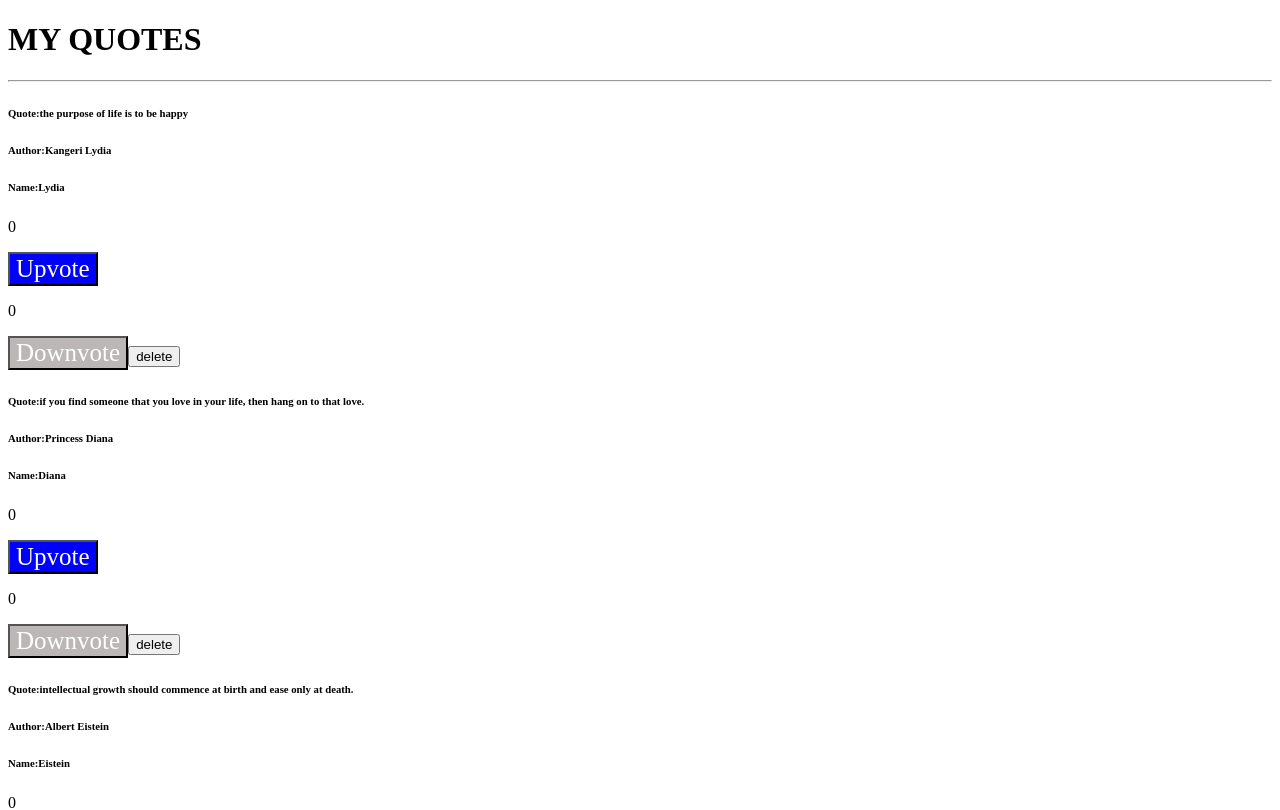
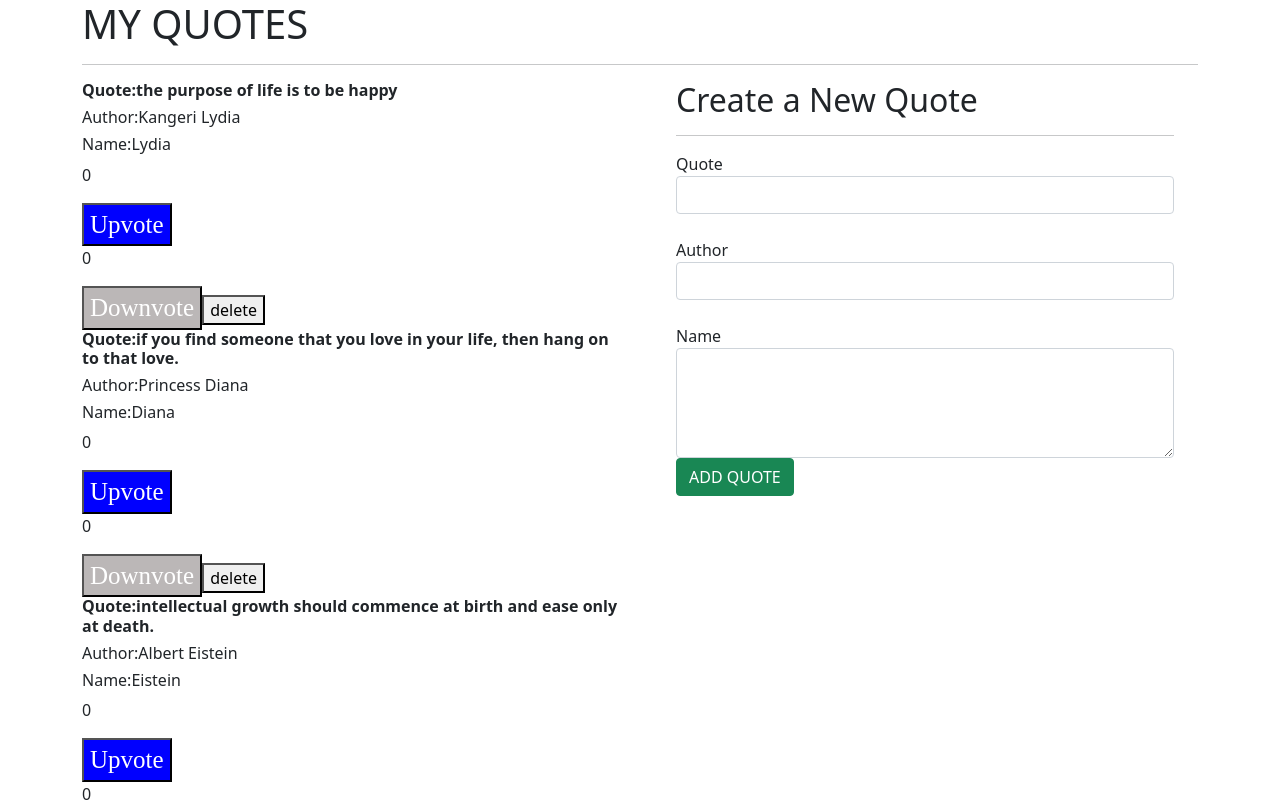
Before and after one commit to lydia-254/Quote-Web, an Angular app in the folder Quote/: page / in a window 1280 px wide. Shown: the top 810 px of the page. Built offline with nearby package versions, Linux system fonts and the light colour scheme.

Commit message:
Bootstrap link

```diff
--- a/Quote/package.json
+++ b/Quote/package.json
@@ -19,6 +19,8 @@
     "@angular/platform-browser": "~11.2.7",
     "@angular/platform-browser-dynamic": "~11.2.7",
     "@angular/router": "~11.2.7",
+    "bootstrap": "^5.0.1",
+    "popper": "^1.0.1",
     "rxjs": "~6.6.0",
     "tslib": "^2.0.0",
     "zone.js": "~0.11.3"
--- a/Quote/src/styles.css
+++ b/Quote/src/styles.css
@@ -1 +1,2 @@
 /* You can add global styles to this file, and also import other style files */
+@import "~bootstrap/dist/css/bootstrap.css"
```
Also changed, not shown: 1 other file (tests, documents, lock files or other folders).
